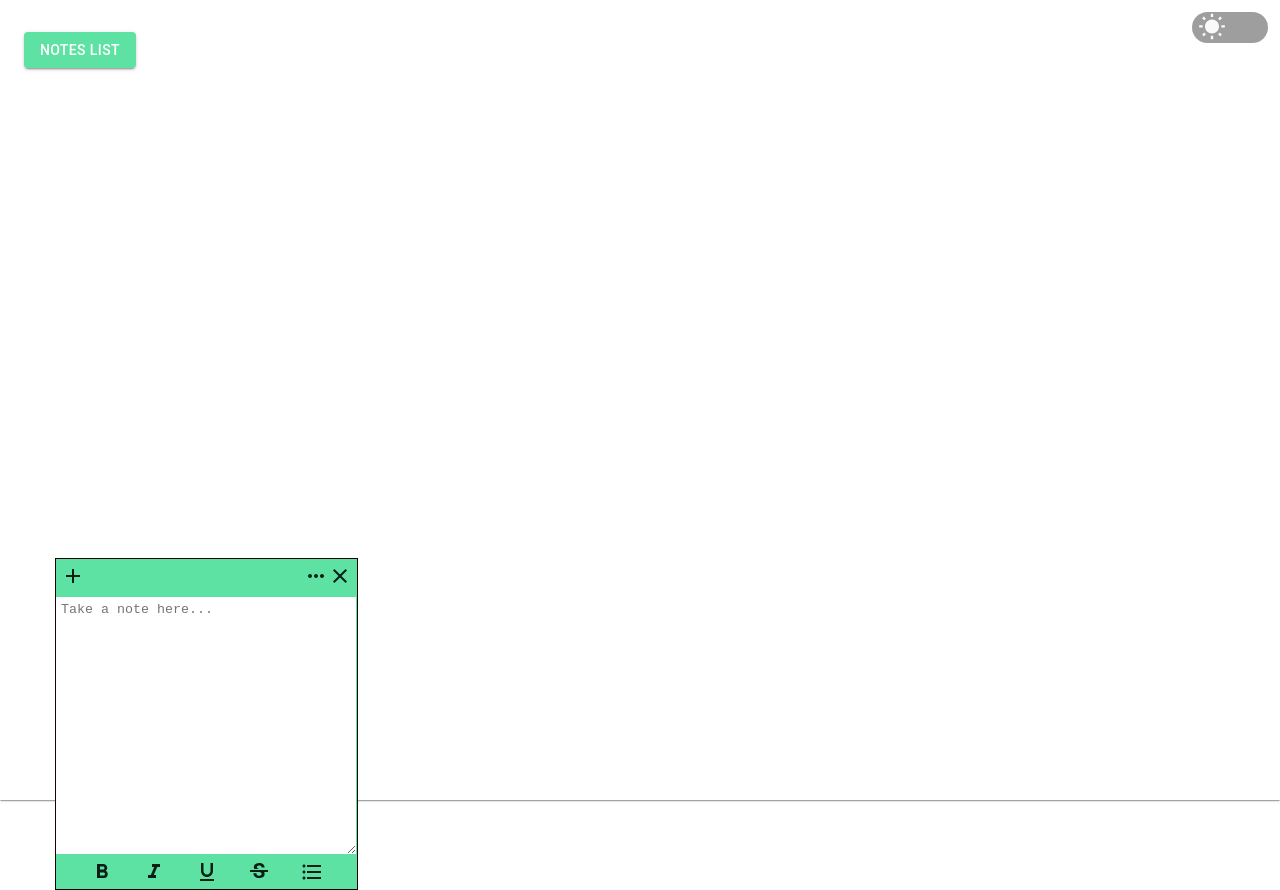
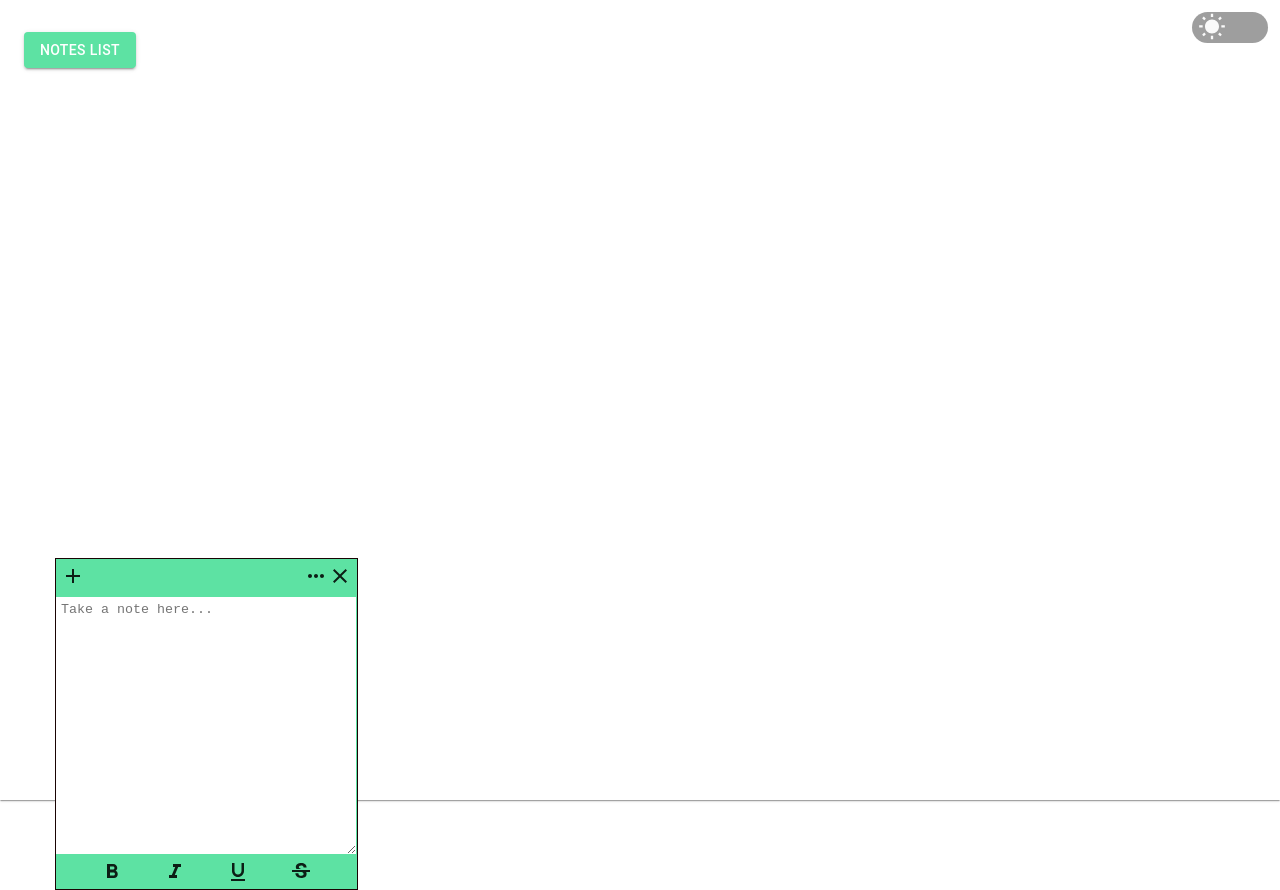
Before and after one commit to Naveenchandar/React-Sticky-Notes, a React (Create React App) app: page / in a window 1280 px wide. Both pictures are taken after a click on the button "ADD A NOTE". Built offline with nearby package versions, Linux system fonts and the light colour scheme.

Commit message:
bullet list changes

```diff
--- a/src/components/Note.js
+++ b/src/components/Note.js
@@ -175,11 +175,11 @@ class Note extends React.Component {
               titleAccess='Strikethrough'
               onClick={() => this.handleTextChange('strike')}
             />
-            <FormatListBulletedIcon
+            {/* <FormatListBulletedIcon
               className='note-icon'
               titleAccess='Toggle Bullets'
               onClick={() => this.handleTextChange('bullet')}
-            />
+            /> */}
             {/* <InsertPhotoOutlinedIcon className='note-icon' titleAccess='Add Image'/> */}
           </div>
         </div>
```
